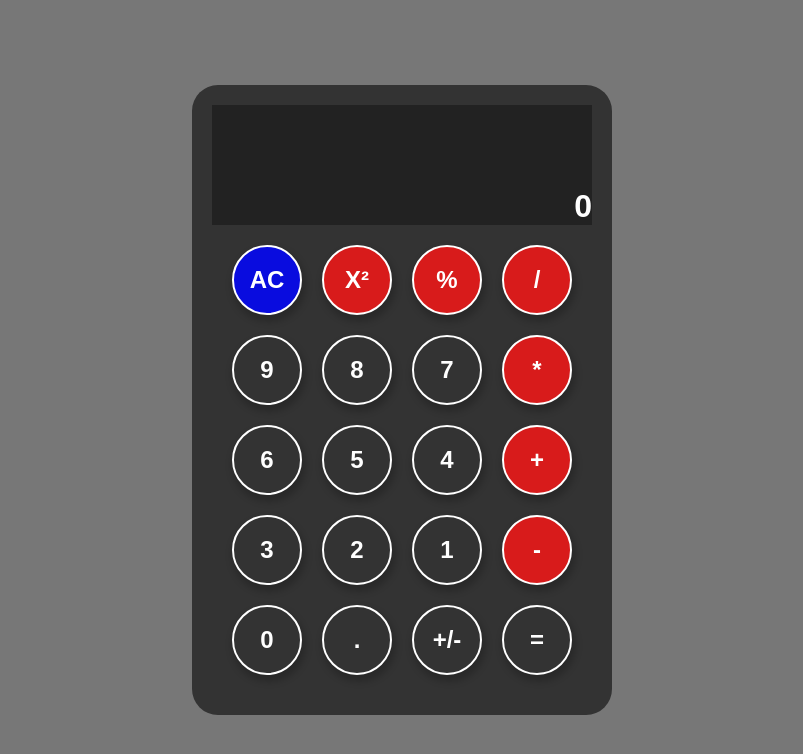
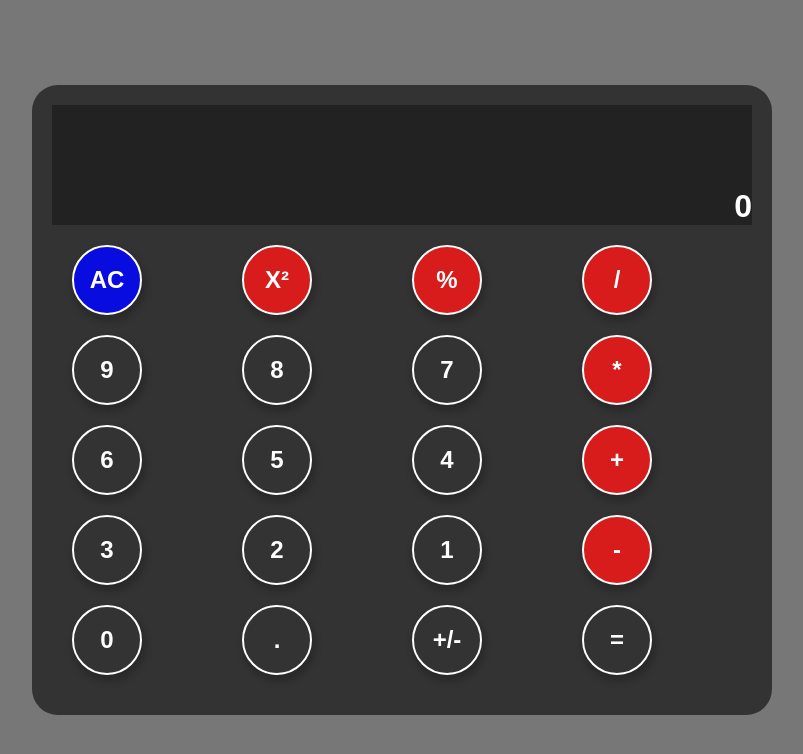
Before and after one commit to OlawaleJoseph/react-calculator, a React (Create React App) app: page / in a window 1280 px wide. Shown: the top 754 px of the page, without its empty margins (238-1041 px from the left). Built offline with nearby package versions, Linux system fonts and the light colour scheme.

Commit message:
change calculator width to 700px

```diff
--- a/src/index.css
+++ b/src/index.css
@@ -32,7 +32,7 @@ body {
 }
 
 .App__calculator {
-  max-width: 380px;
+  width: 700px;
   border-color: #fff;
   display: grid;
   grid-template-rows: 120px 1fr;
```
Also changed, not shown: 1 other file (tests, documents, lock files or other folders).
